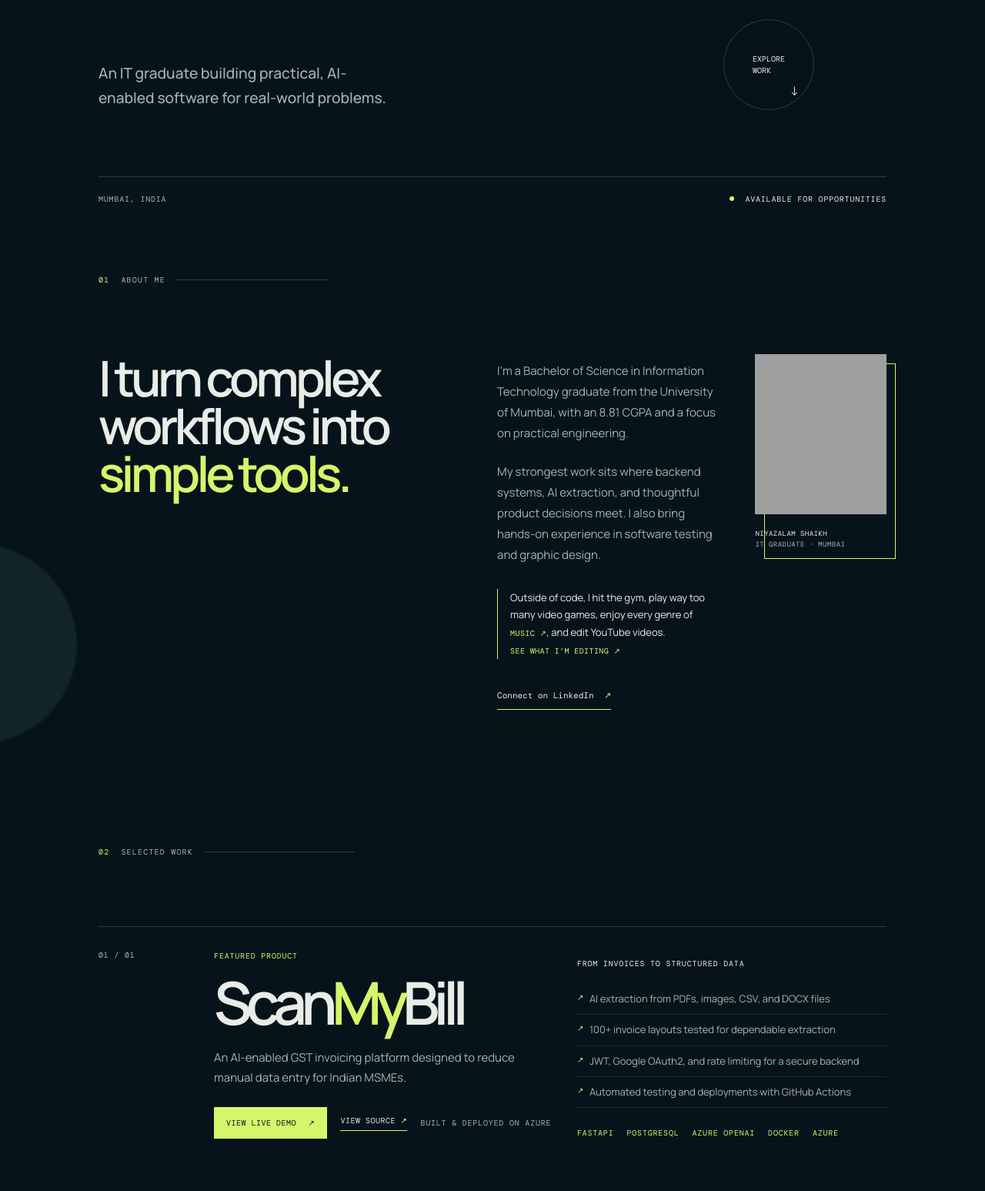
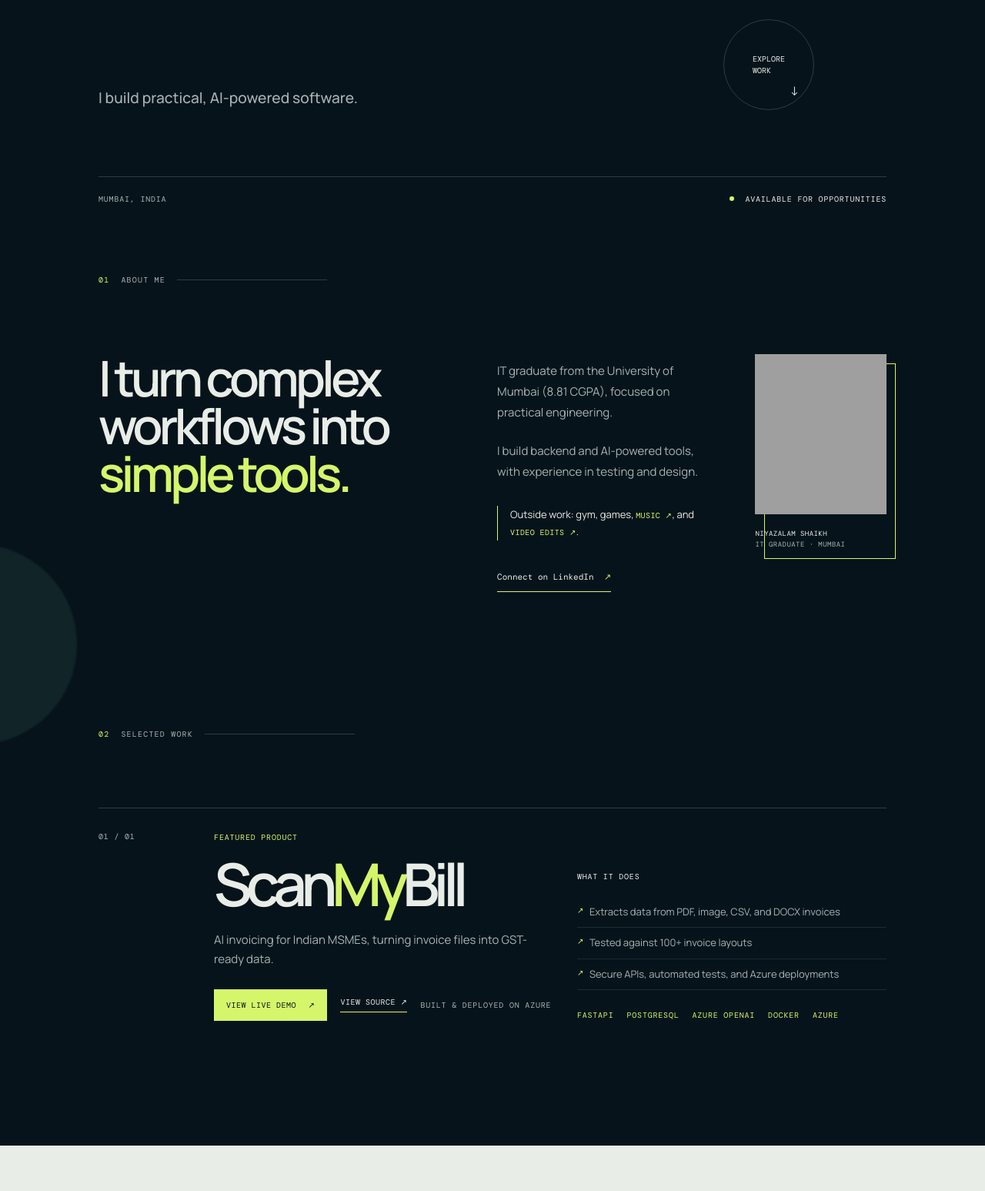
Before and after one commit to niyaazshaikhh/portfolio, a plain HTML site: page index.html in a window 1280 px wide. Shown: the part 493-2040 px from the top of the page at 77% size. Drawn offline with nearby package versions, Linux system fonts and the light colour scheme; grey boxes are pictures that could not be loaded.

Commit message:
fixed landing page

```diff
--- a/index.html
+++ b/index.html
@@ -44,10 +44,10 @@
 
     <main>
       <section id="home" class="hero section-shell">
-        <p class="eyebrow reveal">Hey, I’m Niyazalam.</p>
+        <p class="eyebrow reveal">IT graduate · software builder</p>
         <h1 class="reveal" aria-label="Niyazalam Shaikh"><span class="type-line type-first" data-text="Niyazalam"></span><br /><span class="type-line type-last" data-text="Shaikh."></span></h1>
         <div class="hero-bottom reveal">
-          <p class="hero-copy">An IT graduate building practical, AI-enabled software for real-world problems.</p>
+          <p class="hero-copy">I build practical, AI-powered software.</p>
           <a class="circle-link" href="#work" aria-label="Explore my work"><span>Explore<br />work</span><b>↓</b></a>
         </div>
         <div class="hero-meta reveal">
@@ -61,9 +61,9 @@
         <div class="about-grid">
           <h2 class="reveal">I turn complex workflows into <em>simple tools.</em></h2>
           <div class="about-text reveal">
-            <p>I’m a Bachelor of Science in Information Technology graduate from the University of Mumbai, with an 8.81 CGPA and a focus on practical engineering.</p>
-            <p>My strongest work sits where backend systems, AI extraction, and thoughtful product decisions meet. I also bring hands-on experience in software testing and graphic design.</p>
-            <p class="personal-note">Outside of code, I hit the gym, play way too many video games, enjoy every genre of <a href="https://www.youtube.com/watch?v=YeFpMaiof6o" target="_blank" rel="noreferrer">music ↗</a>, and edit YouTube videos. <a href="https://www.youtube.com/@cverox" target="_blank" rel="noreferrer">See what I’m editing ↗</a></p>
+            <p>IT graduate from the University of Mumbai (8.81 CGPA), focused on practical engineering.</p>
+            <p>I build backend and AI-powered tools, with experience in testing and design.</p>
+            <p class="personal-note">Outside work: gym, games, <a href="https://www.youtube.com/watch?v=YeFpMaiof6o" target="_blank" rel="noreferrer">music ↗</a>, and <a href="https://www.youtube.com/@cverox" target="_blank" rel="noreferrer">video edits ↗</a>.</p>
             <a class="text-link" href="https://www.linkedin.com/in/niyaazshaikhh/" target="_blank" rel="noreferrer">Connect on LinkedIn <span>↗</span></a>
           </div>
           <figure class="about-photo reveal">
@@ -80,7 +80,7 @@
           <div class="project-main">
             <p class="project-kicker">Featured product</p>
             <h2>Scan<span>My</span>Bill</h2>
-            <p class="project-summary">An AI-enabled GST invoicing platform designed to reduce manual data entry for Indian MSMEs.</p>
+            <p class="project-summary">AI invoicing for Indian MSMEs, turning invoice files into GST-ready data.</p>
             <div class="project-actions">
               <a class="button" href="https://scanmybill.vercel.app/" target="_blank" rel="noreferrer">View live demo <span>↗</span></a>
               <a class="project-link" href="https://github.com/niyaazshaikhh/ScanMyBill" target="_blank" rel="noreferrer">View source ↗</a>
@@ -88,12 +88,11 @@
             </div>
           </div>
           <div class="project-detail">
-            <p>From invoices to structured data</p>
+            <p>What it does</p>
             <ul>
-              <li>AI extraction from PDFs, images, CSV, and DOCX files</li>
-              <li>100+ invoice layouts tested for dependable extraction</li>
-              <li>JWT, Google OAuth2, and rate limiting for a secure backend</li>
-              <li>Automated testing and deployments with GitHub Actions</li>
+              <li>Extracts data from PDF, image, CSV, and DOCX invoices</li>
+              <li>Tested against 100+ invoice layouts</li>
+              <li>Secure APIs, automated tests, and Azure deployments</li>
             </ul>
             <div class="tech-list"><span>FastAPI</span><span>PostgreSQL</span><span>Azure OpenAI</span><span>Docker</span><span>Azure</span></div>
           </div>
@@ -103,7 +102,7 @@
       <section id="skills" class="skills section-shell content-section">
         <div class="section-label reveal"><span>03</span> Toolkit</div>
         <div class="skills-layout">
-          <h2 class="reveal">Technology I use to get ideas <em>shipped.</em></h2>
+          <h2 class="reveal">My <em>toolkit.</em></h2>
           <div class="skill-groups reveal">
             <div class="skill-group"><p>Languages</p><div><span>Python</span><span>SQL</span><span>JavaScript</span><span>C / C++</span></div></div>
             <div class="skill-group"><p>Backend & data</p><div><span>FastAPI</span><span>REST APIs</span><span>PostgreSQL</span><span>MySQL</span></div></div>
@@ -117,7 +116,7 @@
         <div class="section-label reveal"><span>04</span> Journey so far</div>
         <div class="journey-list reveal">
           <article><p class="journey-year">2023—2026</p><div><h3>B.Sc. Information Technology</h3><p>University of Mumbai · R.D. National College, Bandra (W)</p></div><strong>8.81 <small>CGPA</small></strong></article>
-          <article><p class="journey-year">2024—2025</p><div><h3>Vice-Captain, AGNI House</h3><p>Coordinated 60+ students and 15 volunteers across six sports and cultural events at Goonj College Fest.</p></div><strong>01 <small>Winner</small></strong></article>
+          <article><p class="journey-year">2024—2025</p><div><h3>Vice-Captain, AGNI House</h3><p>Led 60+ students and 15 volunteers across six college fest events.</p></div><strong>01 <small>Winner</small></strong></article>
           <article><p class="journey-year">2026</p><div><h3>Junior QA / Software Tester</h3><p>Microsoft Professional Certificate · In progress</p></div><strong>QA <small>Focus</small></strong></article>
         </div>
       </section>
```
